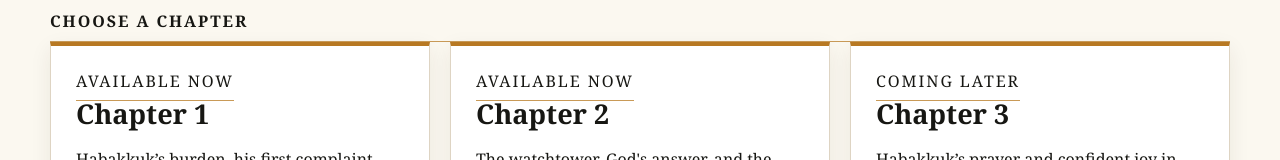
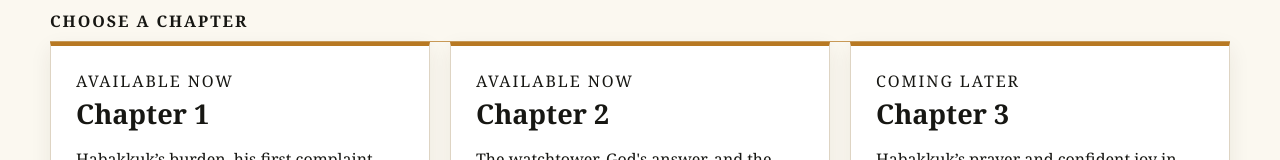
Before and after one commit to ArtPick1/bible-study-website, a plain HTML site: page habakkuk/index.html in a window 1280 px wide. Shown: the part 399-559 px from the top of the page. Drawn offline with Linux system fonts and the light colour scheme.

Commit message:
Add files via upload

```diff
--- a/assets/site.css
+++ b/assets/site.css
@@ -71,6 +71,7 @@ footer{background:linear-gradient(rgba(17,29,37,.93),rgba(17,29,37,.97)),url("pr
 .content-section{padding:34px 0}
 .card-grid{display:grid;grid-template-columns:repeat(3,1fr);gap:20px}
 .path-card{display:block;background:white;border:1px solid #ded4c3;border-top:4px solid var(--gold);padding:25px;text-decoration:none;box-shadow:0 7px 20px rgba(46,35,20,.08)}
+.path-card .eyebrow{border-bottom:0;padding-bottom:0;margin-bottom:12px;line-height:1.35}
 .path-card h2{font-size:1.7rem;margin:4px 0}
 .path-card strong{color:var(--burgundy)}
 .passage-layout{display:grid;grid-template-columns:minmax(320px,44%) 1fr;gap:30px;align-items:start}
```
